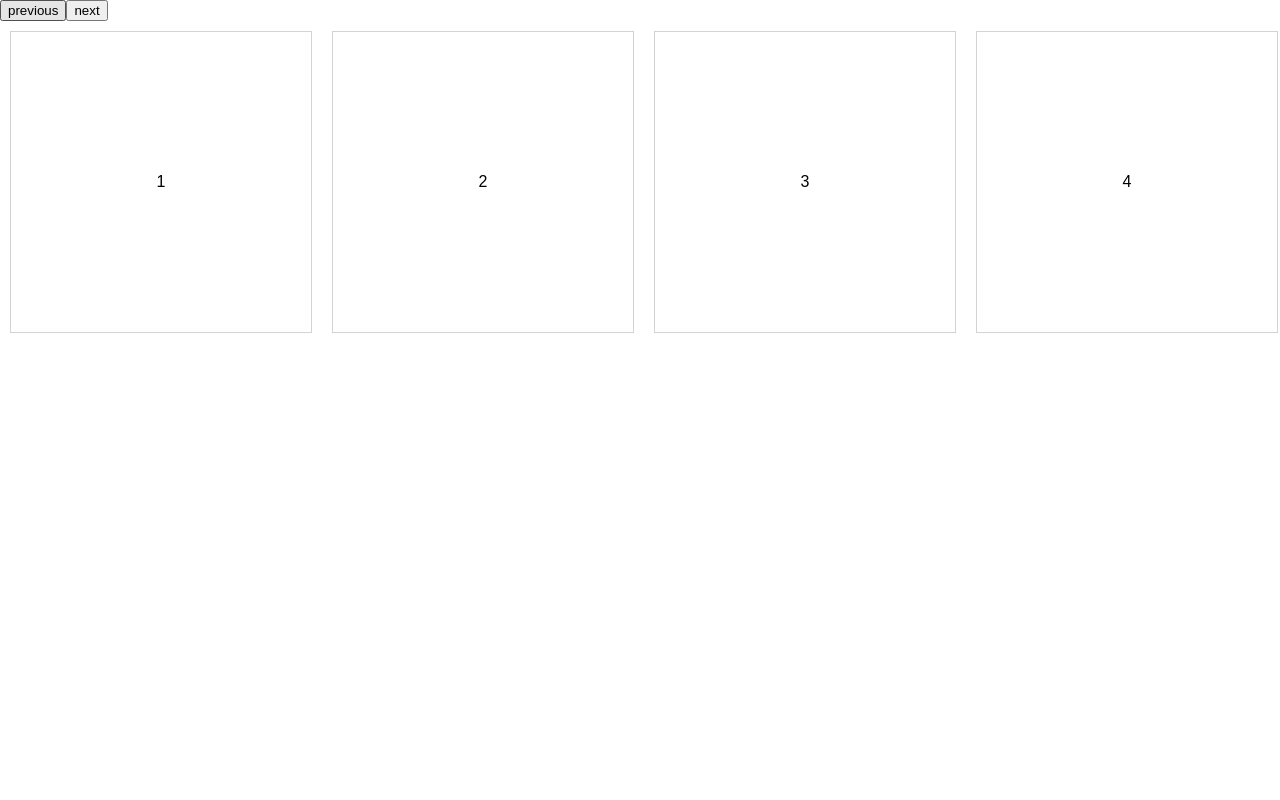
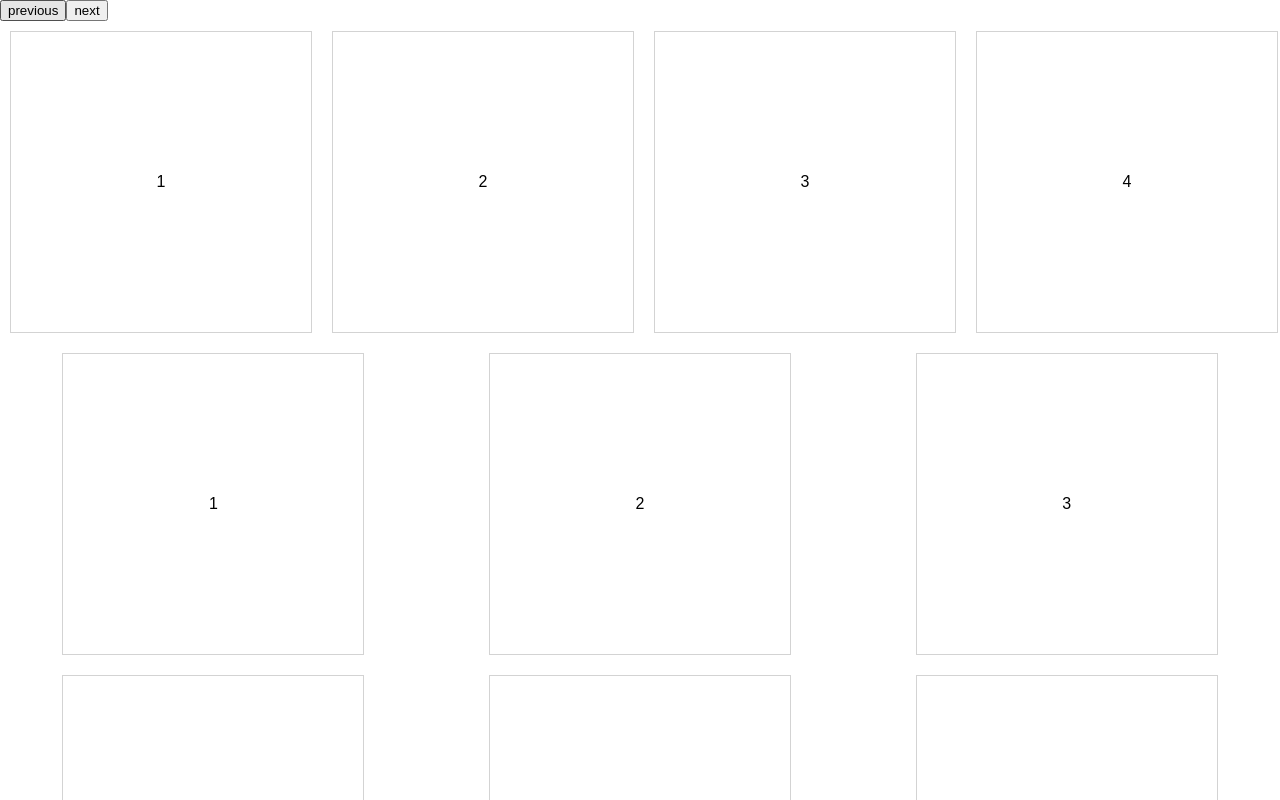
Before and after one commit to ajeetrajbhar2505/daily-codes, an Angular app: page /child in a window 1280 px wide. Shown: the top 800 px of the page. Built offline with nearby package versions, Linux system fonts and the light colour scheme.

Commit message:
scroll by mouse also

```diff
--- a/src/app/child/child.component.html
+++ b/src/app/child/child.component.html
@@ -6,3 +6,9 @@
         {{data}}
     </div>
 </div>
+
+<div class="grid-container">
+    <div  class="card" *ngFor="let data of [1,2,3,4,5,6,7,8,9]">
+        {{data}}
+    </div>
+</div>
--- a/src/app/child/child.component.scss
+++ b/src/app/child/child.component.scss
@@ -30,3 +30,28 @@
   scroll-snap-align: start;
   transition: all 300ms cubic-bezier(0.215, 0.61, 0.355, 1) infinite;
 }
+
+
+.grid-container{
+  display: grid;
+  justify-items: center;
+  grid-template-columns: repeat(4,1fr);
+}
+
+@media screen and (max-width:1317px) {
+  .grid-container{
+    grid-template-columns: repeat(3,1fr);
+  }
+}
+
+@media screen and (max-width:998px) {
+  .grid-container{
+    grid-template-columns: repeat(2,1fr);
+  }
+}
+
+@media screen and (max-width:660px) {
+  .grid-container{
+    grid-template-columns: repeat(1,1fr);
+  }
+}
--- a/src/app/child/child.component.ts
+++ b/src/app/child/child.component.ts
@@ -1,12 +1,38 @@
-import { Component, ElementRef, ViewChild } from '@angular/core';
+import { Component, ElementRef, OnInit, ViewChild } from '@angular/core';
 
 @Component({
   selector: 'app-child',
   templateUrl: './child.component.html',
   styleUrls: ['./child.component.scss']
 })
-export class ChildComponent {
+export class ChildComponent implements OnInit {
 
+   isDragging = false;
+   startX:any;
+   scrollLeft:any;
+
+  ngOnInit(): void {
+    const slider:any = document.getElementById('scrollContainer')
+
+
+    slider.addEventListener('mousedown', (e:any) => {
+      this.isDragging = true;
+      this.startX = e.pageX - slider.offsetLeft;
+      this.scrollLeft = slider.scrollLeft;
+    });
+
+    slider.addEventListener('mousemove', (e:any) => {
+      if (!this.isDragging) return;
+      e.preventDefault();
+      const x = e.pageX - slider.offsetLeft;
+      const walk = (x - this.startX) * 1; // adjust scrolling speed here
+      slider.scrollLeft = this.scrollLeft - walk;
+    });
+
+    slider.addEventListener('mouseup', () => {
+      this.isDragging = false;
+    });
+  }
 
   scrollnextFunction() {
     const scrollContainer:any = document.getElementById("scrollContainer");
```
